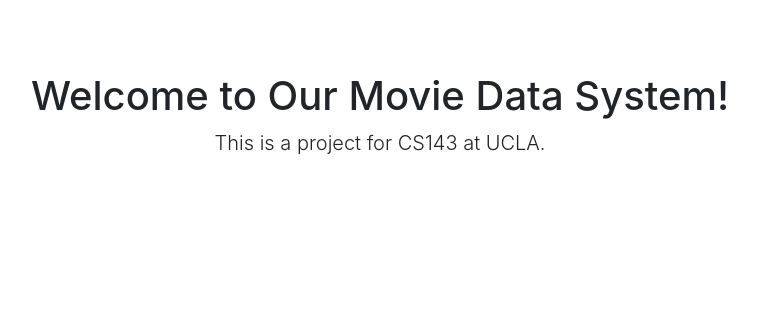
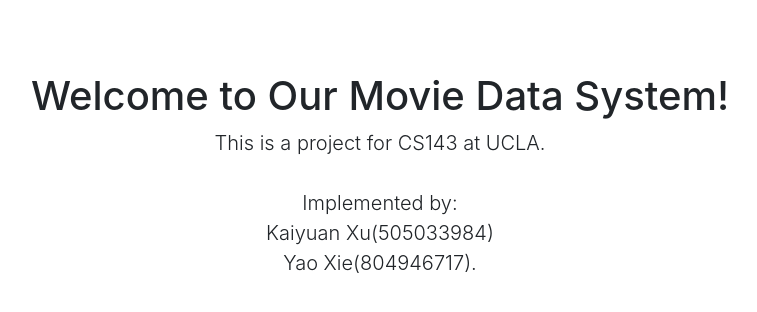
Before and after one commit to AllenShieh/DatabaseSystems, a PHP site: page / in a window 1280 px wide. Shown: the part 56-368 px from the top of the page, without its empty margins (260-1017 px from the left). Run offline with PHP 8.4, Linux system fonts and the light colour scheme.

Commit message:
for upload

```diff
--- a/P1C/add_movie_actor_relation.php
+++ b/P1C/add_movie_actor_relation.php
@@ -73,6 +73,7 @@
 					<div class="col-8" align="left">
 
 						<h1>Add relation between Movies and Actors</h1>
+						<p> Due to the huge amount of Actors, the loading time of this page will be approximate 4s.</p>
 						<form method="post" action="<?php echo htmlspecialchars($_SERVER["PHP_SELF"]);?>">
 
 							<!-- Movie title -->
--- a/P1C/index.php
+++ b/P1C/index.php
@@ -85,7 +85,17 @@
 
       <div class="starter-template">
         <h1>Welcome to Our Movie Data System!</h1>
-        <p class="lead">This is a project for CS143 at UCLA.</p>
+        <p class="lead">This is a project for CS143 at UCLA.
+        </br>
+        </br>
+        Implemented by:
+        </br>
+        Kaiyuan Xu(505033984)
+        </br>
+        Yao Xie(804946717).
+
+        </p>
+
       </div>
 
     </main><!-- /.container -->
```
